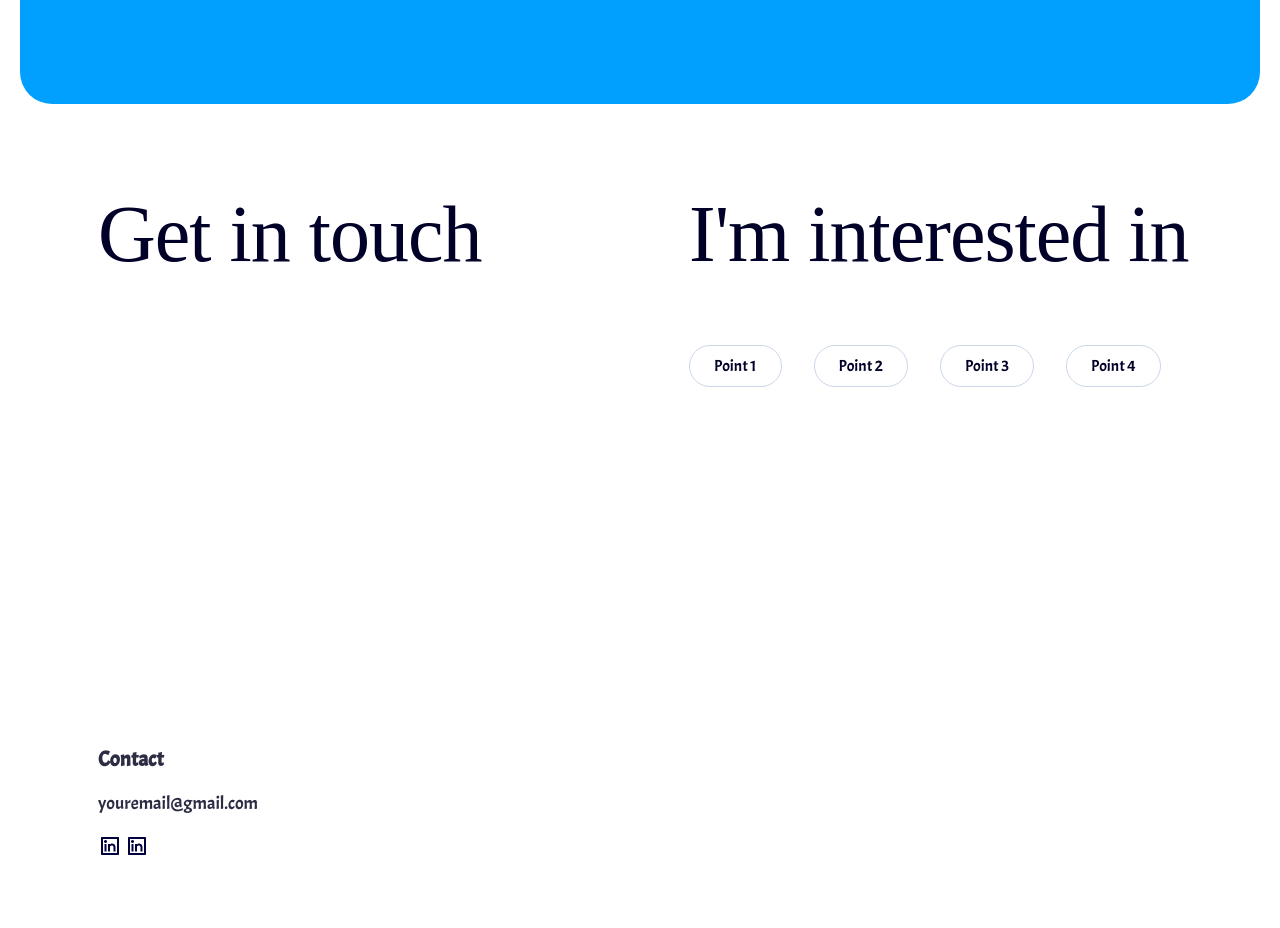
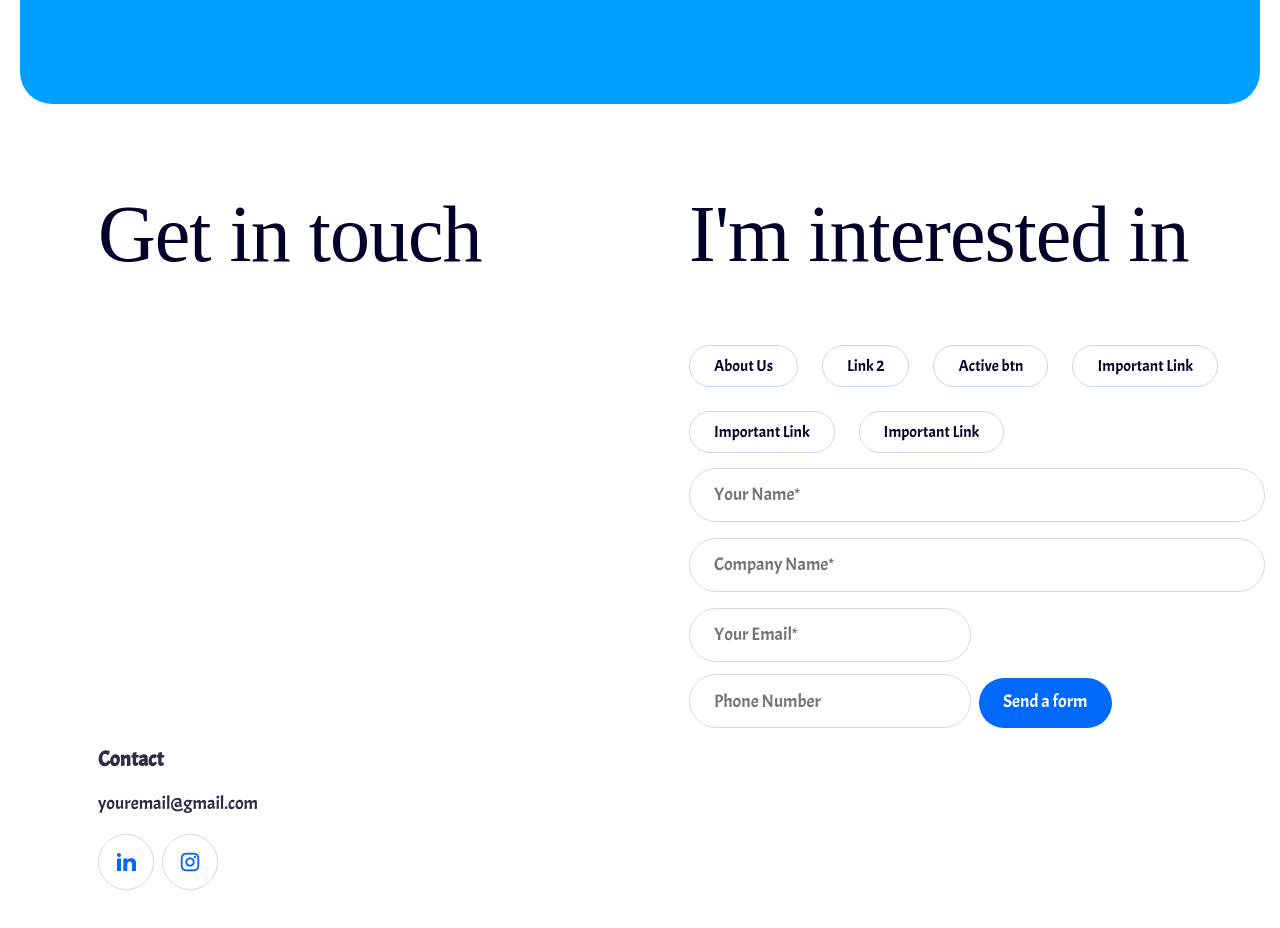
Before and after one commit to Mat203/Web_technologies_HW3, a plain HTML site: page index.html in a window 1280 px wide. Shown: the part 980-1908 px from the top of the page. Drawn offline with nearby package versions, Linux system fonts and the light colour scheme; a web font is replaced by a local one.

Commit message:
FInal version

```diff
--- a/index.html
+++ b/index.html
@@ -74,34 +74,49 @@
                 <div class="contacts">
                     <h3> Contact</h3>
                     <p> youremail@gmail.com </p>
-                    <a href="#"><img src="Logos.png"></a>
-                    <a href="#"><img src="Logos.png"></a>
+                    <a href="#" class="contactbtn"><img src="W.png"></a>
+                    <a href="#" class="contactbtn"><img src="Instagram.png"></a>
                 </div>
             </div>
             <div class="form">
                 <h2> I'm interested in</h2>
                 <form class="form-buttons">
-                    <label class="custom-checkbox">
-                        <input type="checkbox" name="item1" value="Пункт 1">
-                        Point 1
-                    </label><br>
-                    <label class="custom-checkbox">
-                        <input type="checkbox" name="item2" value="Пункт 2">
-                        Point 2
-                    </label><br>
-                    <label class="custom-checkbox">
-                        <input type="checkbox" name="item3" value="Пункт 3">
-                        Point 3
-                    </label><br>
-                    <label class="custom-checkbox">
-                        <input type="checkbox" name="item3" value="Пункт 3">
-                        Point 4
-                    </label><br>
+                    <ul class="touch-list">
+                        <li>
+                            <a class="custom-contactsbtn">About Us</a>
+                        </li>
+                        <li>
+                            <a class="custom-contactsbtn">Link 2</a>
+                        </li>
+                        <li>
+                            <a class="custom-contactsbtn">Active btn</a>
+                        </li>
+                        <li>
+                            <a class="custom-contactsbtn">Important Link</a>
+                        </li>
+                        <li>
+                            <a class="custom-contactsbtn">Important Link</a>
+                        </li>
+                        <li>
+                            <a class="custom-contactsbtn">Important Link</a>
+                        </li>
+                    </ul>
                 </form>
+                <div class="contacts-form">
+                    <input type="text" id="fname" name="fname" placeholder="Your Name*" required class="name-company">
+                    <input type="text" id="cname" name="cname" placeholder="Company Name*" required
+                        class="name-company">
+                    <input type="text" id="email" name="email" placeholder="Your Email*" required class="email-phone">
+                    <input type="text" id="phone" name="phone" placeholder="Phone Number" class="email-phone">
+                    <input type="submit" value="Send a form" class="submitbtn">
+                </div>
 
             </div>
         </section>
     </main>
+    <footer>
+
+    </footer>
 </body>
 
 </html>
--- a/style/style.css
+++ b/style/style.css
@@ -170,6 +170,7 @@ select:hover {
     height: 900px;
     display: flex;
     padding-left: 98px;
+    font-family: Acme;
 }
 
 .get-in-touch h2 {
@@ -207,7 +208,7 @@ select:hover {
     gap: 16px;
 }
 
-.custom-checkbox {
+.custom-contactsbtn {
     border-radius: 1000px;
     border: 1px solid var(--website-button-blue, #CBD7E8);
     cursor: pointer;
@@ -224,20 +225,67 @@ select:hover {
     align-items: center;
 }
 
-.custom-checkbox:hover {
-    color:#ffffff;
-    background-color: #0168FC;
-}
-.custom-checkbox:active {
-    color:#ffffff;
+.custom-contactsbtn:hover {
+    color: #FFF;
     background-color: #0168FC;
 }
 
-input[type="checkbox"] {
-    display: none;
+.custom-contactsbtn:active {
+    background-color: #0168FC;
 }
 
-input[type="checkbox"]:checked {
-    background-color: #000;
-    color: #fff;
+.touch-list {
+    display: flex;
+    gap: 24px;
+    align-items: flex-start;
+    justify-content: left;
+    flex-wrap: wrap;
 }
+
+.name-company {
+    border-radius: 50px;
+    border: 1px solid var(--website-input-gainsboro, #D9D9D9);
+    background: var(--website-frame-white, #FFF);
+    padding: 4px 4px 4px 24px;
+    display: flex;
+    height: 54px;
+    width: 100%;
+    margin-bottom: 16px;
+}
+
+.contacts-form {
+    padding: 15px 15px 15px 0;
+}
+
+.email-phone {
+    border-radius: 50px;
+    border: 1px solid var(--website-input-gainsboro, #D9D9D9);
+    background: var(--website-frame-white, #FFF);
+    padding: 4px 4px 4px 24px;
+    height: 54px;
+    width: 49%;
+    margin-right: 5px;
+}
+
+.submitbtn {
+    display: inline-flex;
+    padding: 14px 24px 16px 24px;
+    justify-content: center;
+    align-items: center;
+    border-radius: 1000px;
+    background: var(--website-button-bluetiful, #0168FC);
+    margin-top: 16px;
+    border-width: 0px;
+    font-family: Acme;
+    color: #FFF;
+}
+
+.contactbtn {
+    margin-right: 5px;
+    display: inline-flex;
+    padding: 15px;
+    justify-content: center;
+    align-items: center;
+    border-radius: 1000px;
+    border: 1px solid var(--website-button-blue, #CBD7E8);
+}
```
Also changed, not shown: Instagram.png (added), W.png (added).
